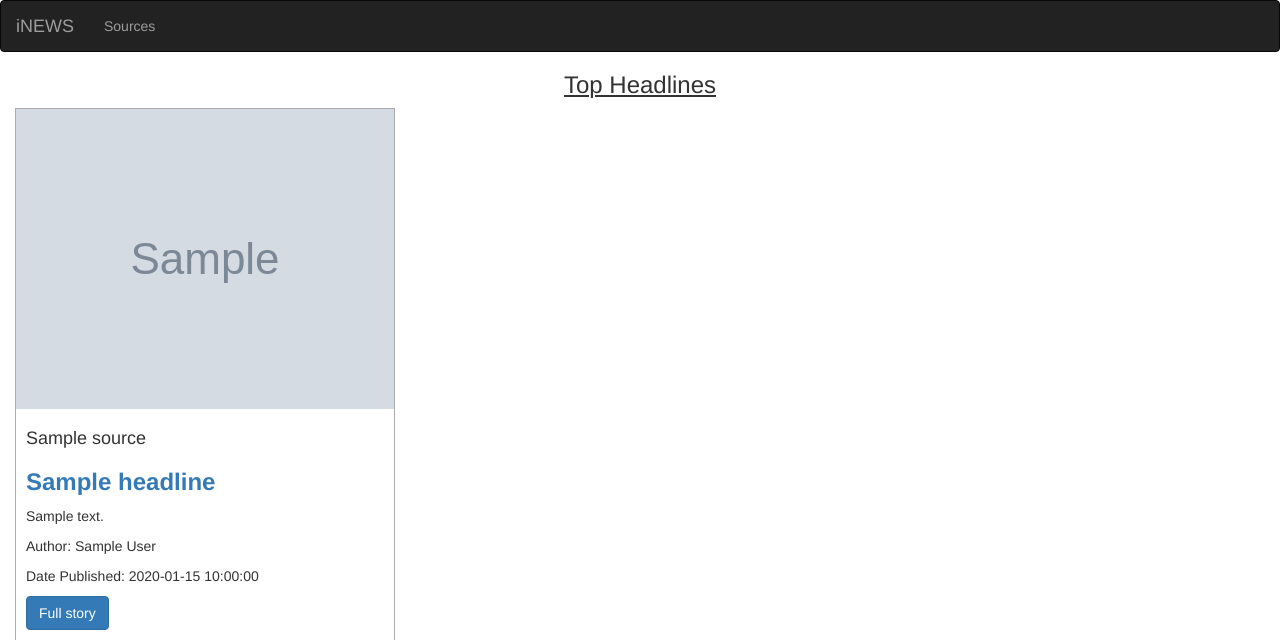
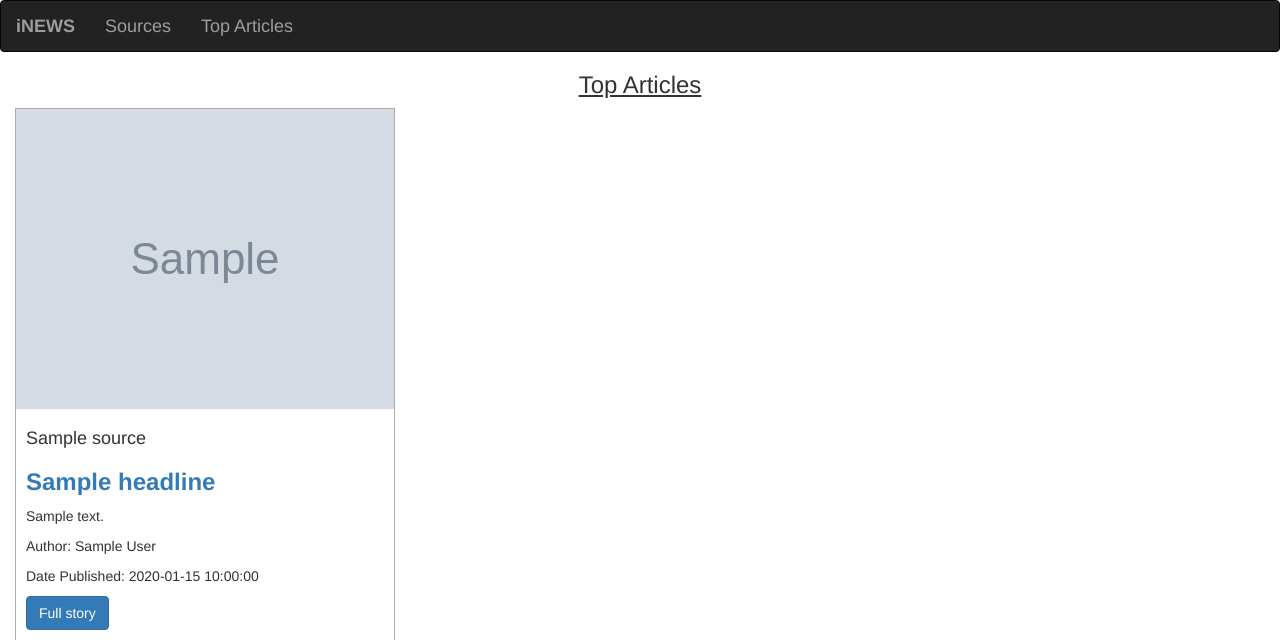
Before and after one commit to Kisavi/API-KEY, a Flask app: template app/templates/index.html in a window 1280 px wide. Shown: the top 640 px of the page. Run offline with Flask 2, Linux system fonts and the light colour scheme; the template is opened without the code that fills it: most values are stand-ins (such as "Sample title", 1, 10 or a date in 2020); grey boxes marked "Sample" are stand-in pictures; parts of the project's set-up code (start-up, migrations or seed data) failed here and were passed over; some libraries are stand-ins or nearby versions.

Commit message:
st- optimise the navbar and articles section

```diff
--- /dev/null
+++ b/app/static/css/navbar.css
@@ -0,0 +1,14 @@
+.navbar-brand {
+    font-size: large;
+    font-weight: 900;
+}
+li a{
+    /* color: red !important; */
+    font-size: large;
+}
+
+li a:hover {
+    color: black !important;
+    background: white !important;
+    border-radius: 0.3em;
+}
--- a/app/static/css/sources.css
+++ b/app/static/css/sources.css
@@ -5,7 +5,7 @@
 
 .source {
     /* border: 1px solid black; */
-    margin-right: 2em;
+    /* margin-right: 2em; */
     margin-bottom: 2em;
     display: flex;
     align-items: center;
--- a/app/templates/base.html
+++ b/app/templates/base.html
@@ -1,4 +1,10 @@
 {% extends 'bootstrap/base.html' %}
+
+<!-- styles block -->
+{% block styles %}
+    {{ super() }}
+    <link rel="stylesheet" href="{{url_for('static',filename='css/navbar.css')}}">
+{% endblock %}
 
 <!--navbar block-->
 {% block navbar %}
--- a/app/templates/index.html
+++ b/app/templates/index.html
@@ -9,6 +9,6 @@
 
 <!-- content block -->
 {% block content %}
-<h3 class="top-headlines">Top Headlines</h3>
+<h3 class="top-headlines">Top Articles</h3>
        {{ macro.displayNewsHeadlines(headlines) }}
 {% endblock %}
--- a/app/templates/macros.html
+++ b/app/templates/macros.html
@@ -32,7 +32,7 @@
     <div class="row">
         {% for source in sources %}
         <div class="col-md-3 source">
-          <div class="card mb-4" style="width: 30rem;">
+          <div class="card " style="width: 50rem;">
             <div class="card-body">
               <div class="head">
                <a href="{{ source.url }}" target="_blank">
--- a/app/templates/navbar.html
+++ b/app/templates/navbar.html
@@ -12,6 +12,7 @@
             <div class="navbar-collapse collapse">
                 <ul class="nav navbar-nav">
                     <li><a href="/sources">Sources</a></li>
+                    <li><a href="/">Top Articles</a></li>
                 </ul>
             </div>
 
```
